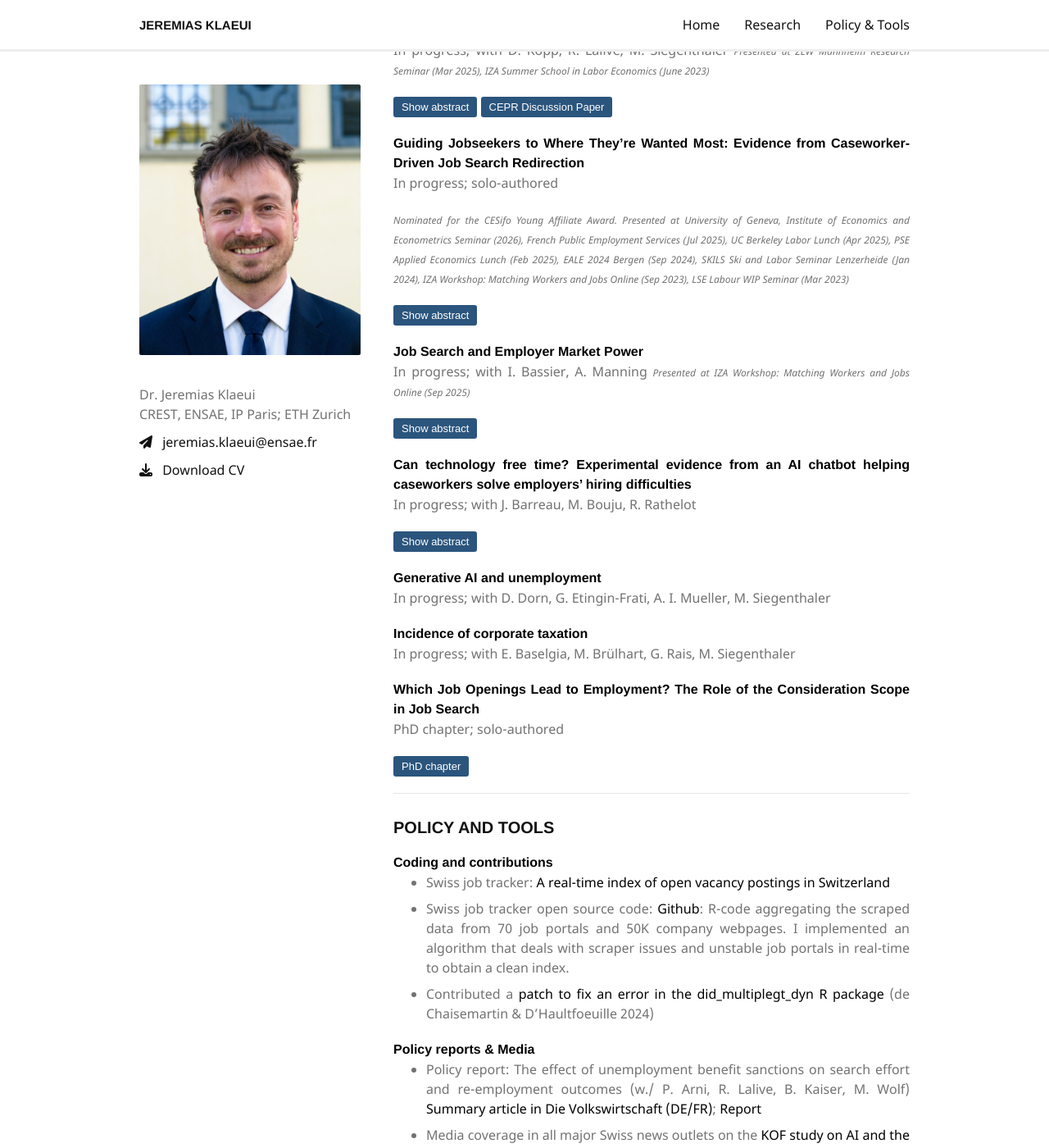
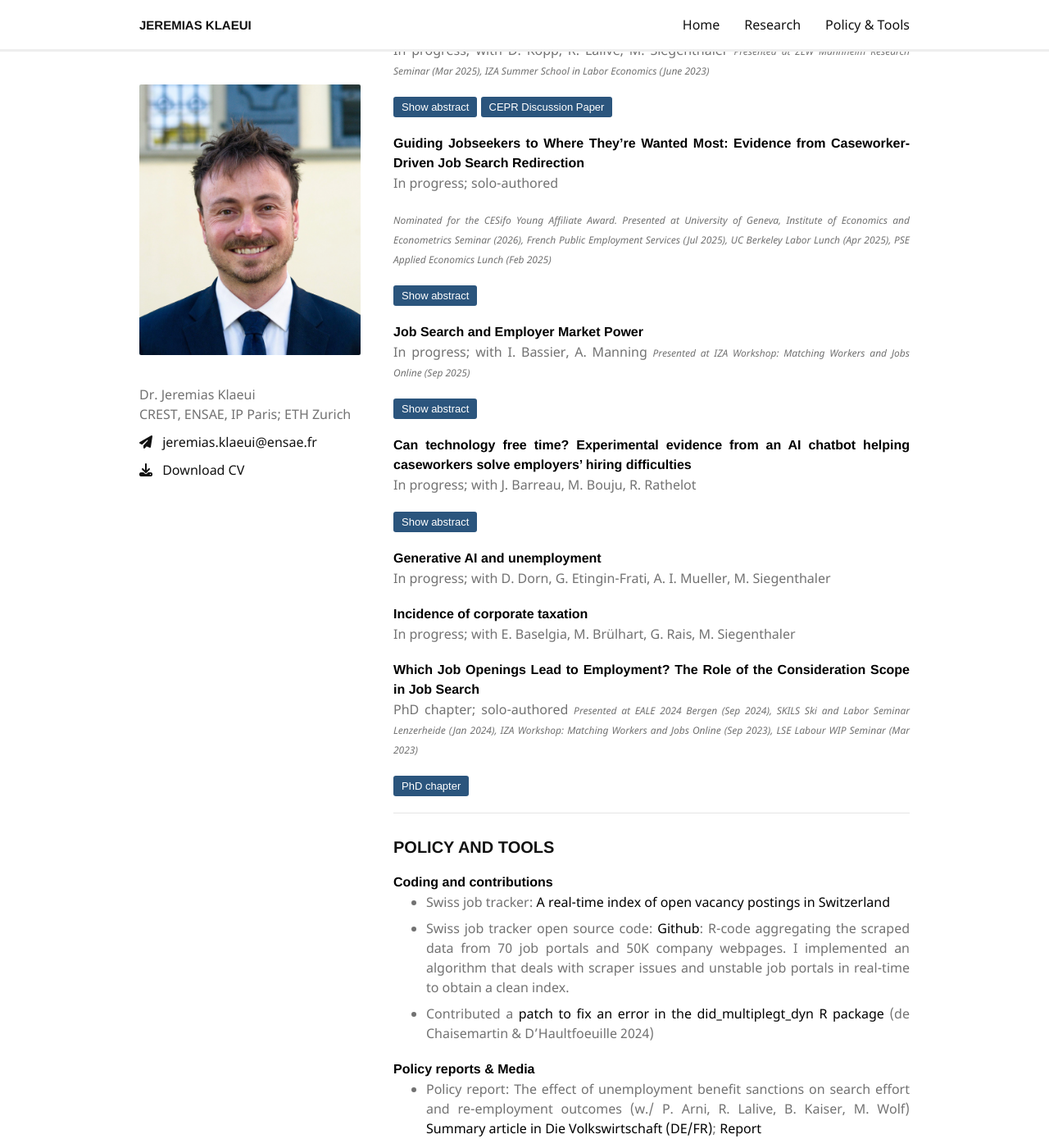
Before and after one commit to jklaeui/jklaeui.github.io, a Jekyll site: the page built from index.md, in a window 1280 px wide and 1400 px high, scrolled down 524 px. Shown: the whole window at 82% size. Built offline with Jekyll 4.4.1, drawn with Linux system fonts in a browser that asks for light colours; nearby versions of some CDN libraries; our own code applies the rules of GitHub Pages for plain Markdown files; part of the change alters nothing that is shown.

Commit message:
Move EALE, SKILS, IZA, LSE seminars from Guiding paper to PhD chapter paper
Co-Authored-By: Claude Opus 4.7 (1M context) <noreply@anthropic.com>

```diff
--- a/index.md
+++ b/index.md
@@ -27,7 +27,7 @@ This paper examines the circumstances under which firms facilitate occupational
 ####  Guiding Jobseekers to Where They're Wanted Most: Evidence from Caseworker-Driven Job Search Redirection
 In progress; solo-authored
 
-<span class="presentation-info">*Nominated for the CESifo Young Affiliate Award. Presented at University of Geneva, Institute of Economics and Econometrics Seminar (2026), French Public Employment Services (Jul 2025), UC Berkeley Labor Lunch (Apr 2025), PSE Applied Economics Lunch (Feb 2025), EALE 2024 Bergen (Sep 2024), SKILS Ski and Labor Seminar Lenzerheide (Jan 2024), IZA Workshop: Matching Workers and Jobs Online (Sep 2023), LSE Labour WIP Seminar (Mar 2023)*</span>
+<span class="presentation-info">*Nominated for the CESifo Young Affiliate Award. Presented at University of Geneva, Institute of Economics and Econometrics Seminar (2026), French Public Employment Services (Jul 2025), UC Berkeley Labor Lunch (Apr 2025), PSE Applied Economics Lunch (Feb 2025)*</span>
 
 <button class="show-button" onclick="toggleAbstract('abstract_click_search_scopes')">Show abstract</button>
 <div id="abstract_click_search_scopes" class="abstract">
@@ -61,6 +61,7 @@ In progress; with E. Baselgia, M. Brülhart, G. Rais, M. Siegenthaler
 
 #### Which Job Openings Lead to Employment? The Role of the Consideration Scope in Job Search
 PhD chapter; solo-authored
+<span class="presentation-info">*Presented at EALE 2024 Bergen (Sep 2024), SKILS Ski and Labor Seminar Lenzerheide (Jan 2024), IZA Workshop: Matching Workers and Jobs Online (Sep 2023), LSE Labour WIP Seminar (Mar 2023)*</span>
 
 <a href="https://api.unil.ch/iris/server/api/core/bitstreams/031700df-f881-4e74-bfe3-51930f2ca265/content#page=28" target="_blank"><button class="show-button">PhD chapter</button></a>
 
```
